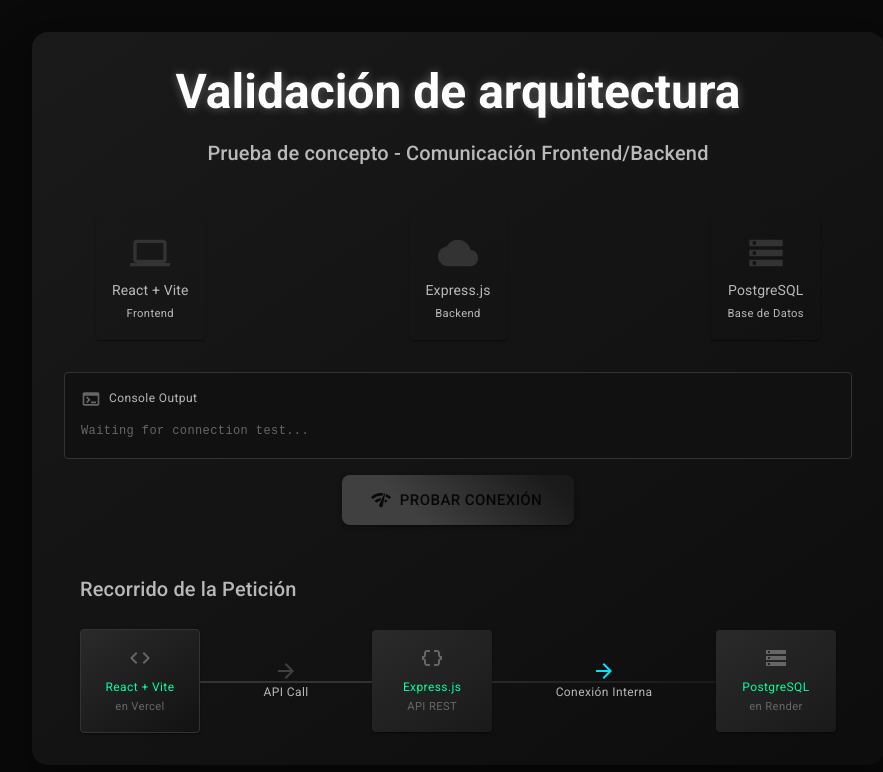
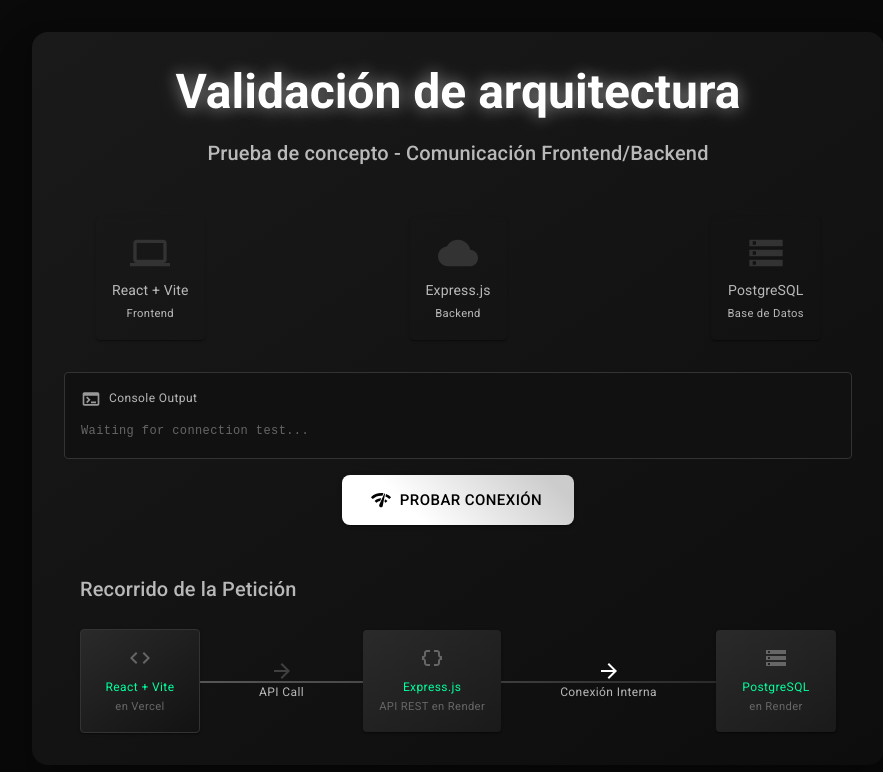
Before and after one commit to gabubuu/pruebadeconcepto-frontend, a React (Vite) app: page / in a window 1280 px wide. Shown: the top 772 px of the page, without its empty margins (182-1065 px from the left). Built offline with nearby package versions, Linux system fonts and the light colour scheme.

Commit message:
mejora: completado el flujo de logs y corrección de textos

```diff
--- a/src/App.jsx
+++ b/src/App.jsx
@@ -62,6 +62,14 @@
       setFlowStep(3);
 
       addLog('Backend verificando conexión con PostgreSQL en Render...', 'process');
+      await new Promise(resolve => setTimeout(resolve, 1000)); // Pequeña pausa para visualizar el proceso
+
+      if (response.ok) {
+        addLog('✓ Conexión exitosa con PostgreSQL en Render', 'success');
+        addLog('✓ Validación de arquitectura completada', 'success');
+      } else {
+        addLog('✗ Error al conectar con PostgreSQL en Render', 'error');
+      }
 
       setSnackbar({
         open: true,
@@ -69,6 +77,7 @@
         severity: response.ok ? 'success' : 'error'
       });
     } catch (error) {
+      addLog('✗ Error de conexión con el servidor', 'error');
       setSnackbar({
         open: true,
         message: 'Error de conexión con el servidor',
@@ -96,7 +105,7 @@
             gutterBottom
             sx={{
               color: '#ffffff',
-              textShadow: '0 0 10px rgba(255,255,255,0.3)',
+              textShadow: '0 0 15px rgba(255,255,255,0.4), 0 0 30px rgba(255,255,255,0.2)',
               fontWeight: 'bold'
             }}
           >
@@ -177,7 +186,7 @@
           border: '1px solid #333'
         }}>
           <Box sx={{ display: 'flex', alignItems: 'center', mb: 1 }}>
-            <Terminal sx={{ color: '#666', mr: 1, fontSize: 20 }} />
+            <Terminal sx={{               color: '#999', mr: 1, fontSize: 20 }} />
             <Typography variant="caption" color="text.secondary">
               Console Output
             </Typography>
@@ -188,9 +197,9 @@
               variant="caption"
               sx={{
                 display: 'block',
-                color: log.type === 'error' ? '#ff5252' :
-                       log.type === 'success' ? '#69f0ae' :
-                       log.type === 'process' ? '#64b5f6' : '#fff',
+                color: log.type === 'error' ? '#ff4d4d' :
+                       log.type === 'success' ? '#ffffff' :
+                       log.type === 'process' ? '#cccccc' : '#999999',
                 fontFamily: 'monospace',
                 fontSize: '0.75rem',
                 mb: 0.5
@@ -225,13 +234,14 @@
               px: 4,
               py: 1.5,
               borderRadius: 2,
-              background: 'linear-gradient(45deg, #404040 30%, #1a1a1a 90%)',
+              background: 'linear-gradient(45deg, #ffffff 30%, #cccccc 90%)',
+              color: '#000000',
               '&:hover': {
-                background: 'linear-gradient(45deg, #1a1a1a 30%, #404040 90%)',
+                background: 'linear-gradient(45deg, #cccccc 30%, #ffffff 90%)',
               }
             }}
           >
-            {isLoading ? 'Verificando...' : 'Probar Conexión'}
+            {isLoading ? 'Verificando...' : 'Probar conexión'}
           </Button>
         </Box>
 
@@ -252,7 +262,7 @@
               left: '10%',
               right: '10%',
               height: '2px',
-              background: 'linear-gradient(90deg, #333333 30%, #1a1a1a 90%)',
+              background: 'linear-gradient(90deg, rgba(255,255,255,0.3) 0%, rgba(255,255,255,0.1) 100%)',
               zIndex: 0,
             }
           }}>
@@ -296,12 +306,12 @@
                 Express.js
               </Typography>
               <Typography variant="caption" sx={{ color: '#666', fontSize: '0.7rem' }}>
-                API REST
+                API REST en Render
               </Typography>
             </Paper>
 
             <Box sx={{ zIndex: 1, display: 'flex', flexDirection: 'column', alignItems: 'center' }}>
-              <ArrowForward sx={{ color: '#00e5ff' }} />
+              <ArrowForward sx={{ color: '#ffffff' }} />
               <Typography variant="caption" color="text.secondary">
                 Conexión Interna
               </Typography>
```
